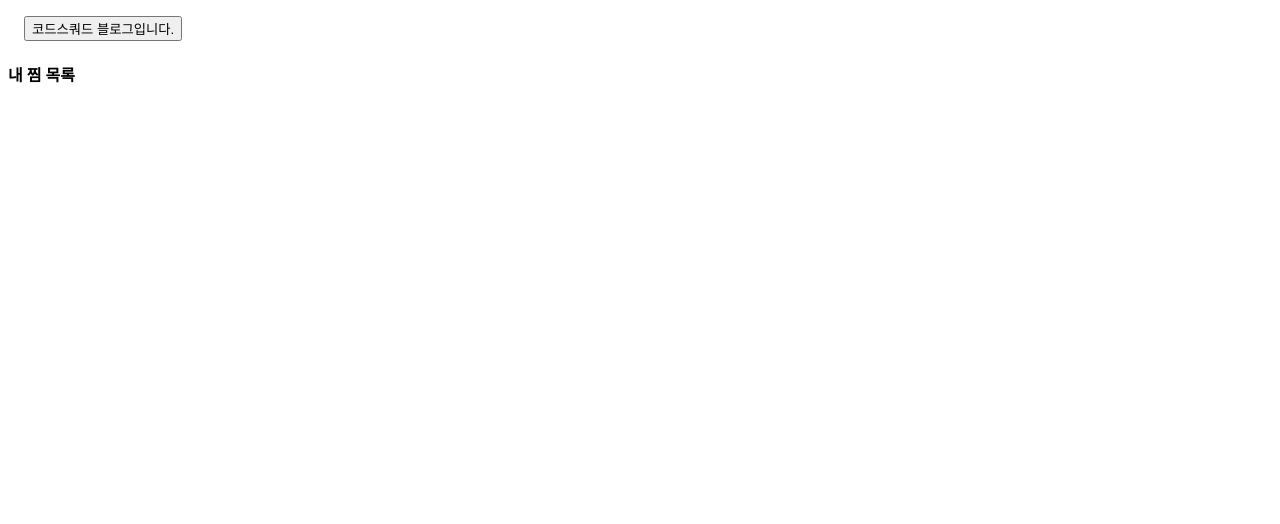
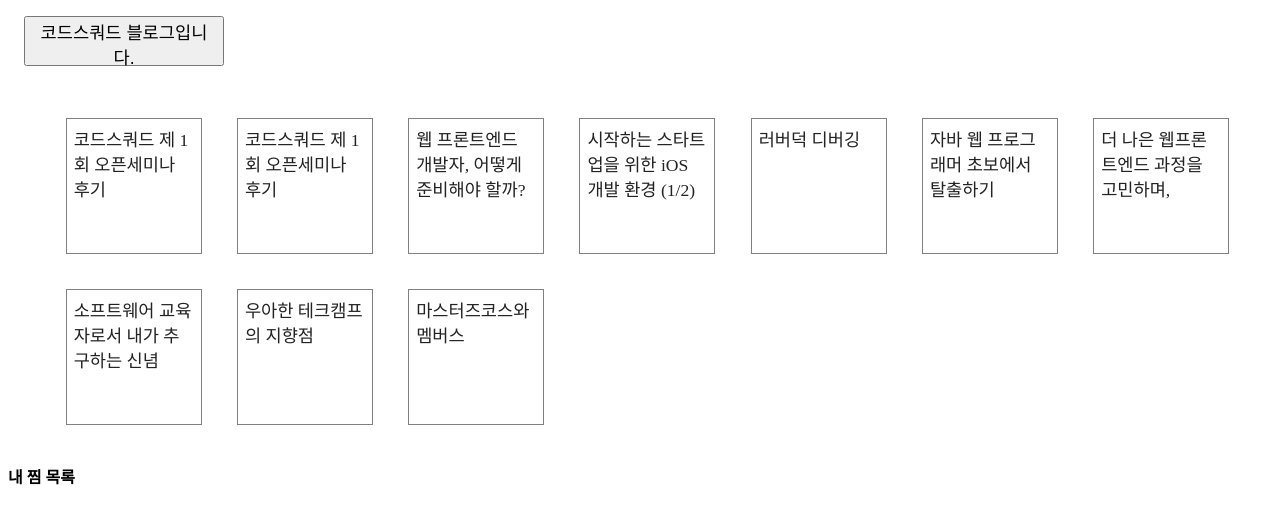
Before and after one commit to changmink/hello-es6, a website built with webpack: page index.html in a window 1280 px wide. Built offline with nearby package versions, Linux system fonts and the light colour scheme.

Commit message:
[NoIssue] 데이터 파싱해서 html 추가

```diff
--- a/src/css/index.css
+++ b/src/css/index.css
@@ -1,3 +1,51 @@
 .controller{
     margin: 1rem;
 }
+
+.controller button.start{
+    width: 200px;
+    height: 50px;
+    font-size: 1.1rem;
+}
+
+.blogList {
+    overflow: hidden;
+}
+
+.blogList li{
+    display: block;
+    list-style: none;
+    margin-top: 1rem;
+    font-size: 1.1rem;
+    width: 120px;
+    height: 120px;
+    border: 1px solid gray;
+    float: left;
+    margin: 1em;
+    padding: 0.4em;
+    word-wrap: break-word;
+    position: relative;
+}
+
+.blogList a {
+    text-decoration: none;
+    color: #222;
+}
+
+.blogList a:hover {
+    color: gray;
+}
+
+.blogList .like {
+    cursor: pointer;
+    position: absolute;
+    bottom: 0;
+    color: #3f87ca;
+}
+
+.blogList .unlike {
+    cursor: pointer;
+    position: absolute;
+    bottom: 0;
+    color: #d63838;
+}
--- a/src/main.js
+++ b/src/main.js
@@ -1,4 +1,4 @@
-class Blog{
+class Blog {
     constructor(args) {
         console.log('Blog is started!')
         const dataURL = "src/data/data.json"
@@ -6,22 +6,28 @@
     }
 
     setInitData(dataURL) {
-        this.getData(dataURL);
+        this.getData(dataURL, this.insertPosts);
     }
 
-    getData(dataURL) {
+    getData(dataURL, func) {
         const oReq = new XMLHttpRequest();
         oReq.addEventListener("load", ()=>{
             const list = JSON.parse(oReq.responseText).body
-            console.log(list)
-            list.forEach((v) => {
-               console.log(v.title)
-            });
+            func(list)
         })
 
         oReq.open('GET', dataURL);
         oReq.send();
     }
+
+    insertPosts(list) {
+        const ul = document.querySelector(".blogList > ul");
+        list.forEach((v) => {
+            ul.innerHTML += `
+                <li><a href=${v.link}> ${v.title}</a></li>
+            `;
+        })
+    }
 }
 
 export default Blog
```
